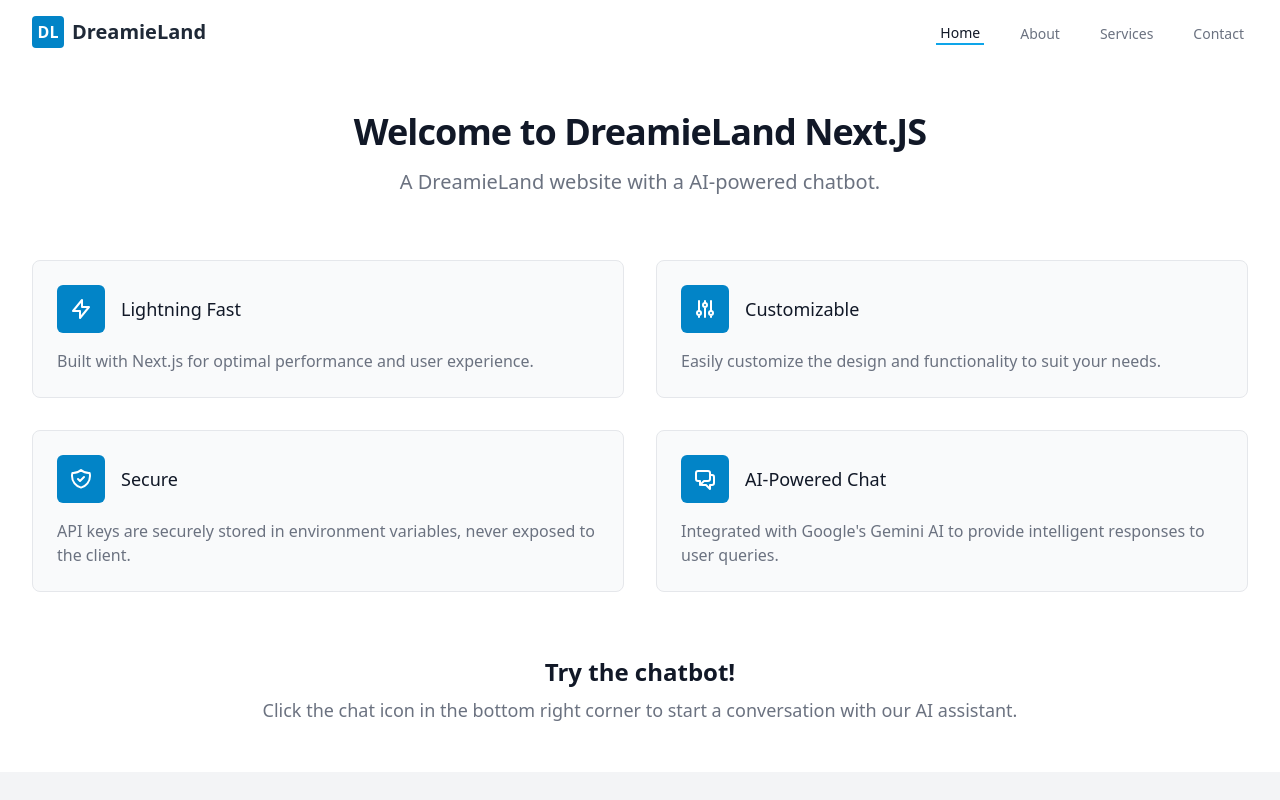
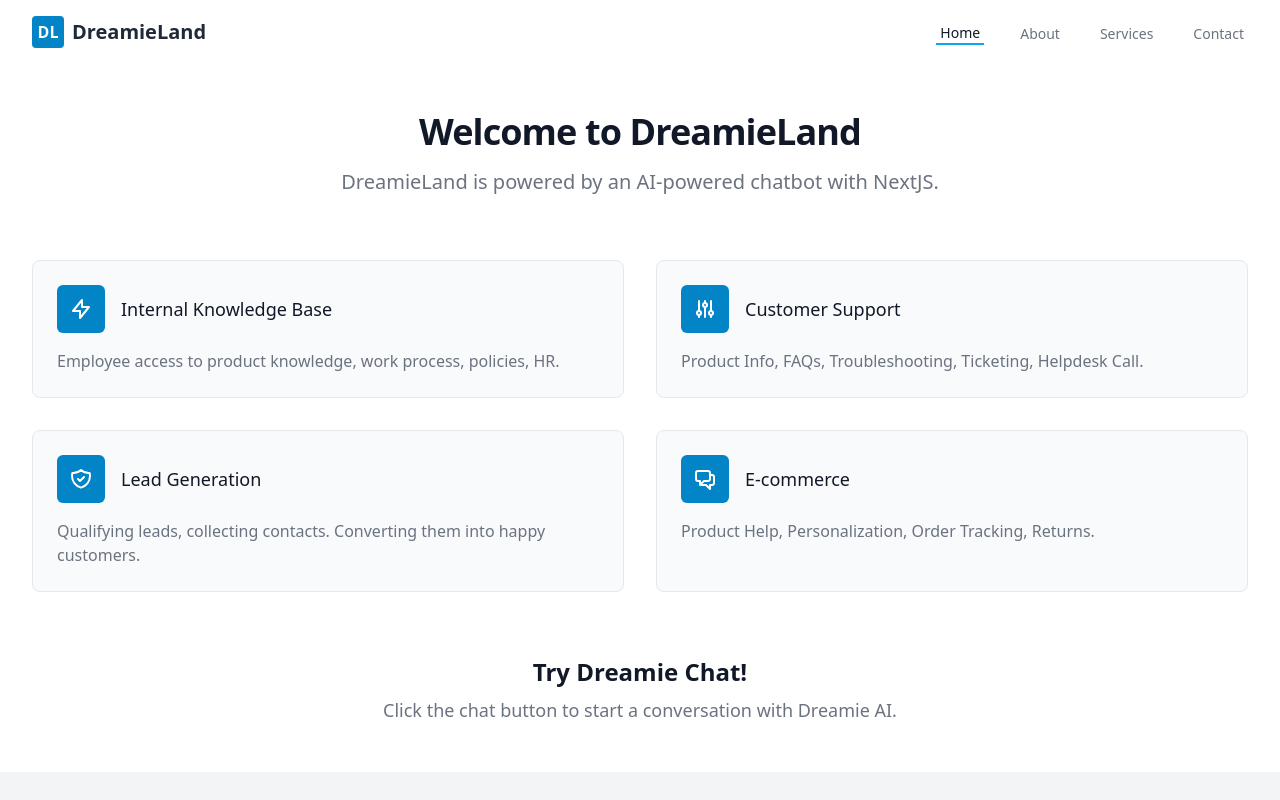
Before and after one commit to superwave135/gemini_chatbot, a Next.js app: page / in a window 1280 px wide. Shown: the top 800 px of the page. Built offline with nearby package versions, Linux system fonts and the light colour scheme.

Commit message:
more editing in index.js and layout.js

```diff
--- a/pages/index.js
+++ b/pages/index.js
@@ -14,10 +14,10 @@ export default function Home() {
         <div className="max-w-7xl mx-auto px-4 sm:px-6 lg:px-8">
           <div className="lg:text-center">
             <h1 className="text-3xl font-extrabold tracking-tight text-gray-900 sm:text-4xl">
-              Welcome to DreamieLand Next.JS
+              Welcome to DreamieLand
             </h1>
             <p className="mt-4 max-w-2xl text-xl text-gray-500 lg:mx-auto">
-              A DreamieLand website with a AI-powered chatbot.
+              DreamieLand is powered by an AI-powered chatbot with NextJS.
             </p>
           </div>
 
@@ -31,10 +31,10 @@ export default function Home() {
                       <path strokeLinecap="round" strokeLinejoin="round" strokeWidth={2} d="M13 10V3L4 14h7v7l9-11h-7z" />
                     </svg>
                   </div>
-                  <h2 className="ml-4 text-lg font-medium text-gray-900">Lightning Fast</h2>
+                  <h2 className="ml-4 text-lg font-medium text-gray-900">Internal Knowledge Base</h2>
                 </div>
                 <p className="mt-4 text-base text-gray-500">
-                  Built with Next.js for optimal performance and user experience.
+                  Employee access to product knowledge, work process, policies, HR.
                 </p>
               </div>
 
@@ -46,10 +46,10 @@ export default function Home() {
                       <path strokeLinecap="round" strokeLinejoin="round" strokeWidth={2} d="M12 6V4m0 2a2 2 0 100 4m0-4a2 2 0 110 4m-6 8a2 2 0 100-4m0 4a2 2 0 110-4m0 4v2m0-6V4m6 6v10m6-2a2 2 0 100-4m0 4a2 2 0 110-4m0 4v2m0-6V4" />
                     </svg>
                   </div>
-                  <h2 className="ml-4 text-lg font-medium text-gray-900">Customizable</h2>
+                  <h2 className="ml-4 text-lg font-medium text-gray-900">Customer Support</h2>
                 </div>
                 <p className="mt-4 text-base text-gray-500">
-                  Easily customize the design and functionality to suit your needs.
+                  Product Info, FAQs, Troubleshooting, Ticketing, Helpdesk Call.
                 </p>
               </div>
 
@@ -61,10 +61,10 @@ export default function Home() {
                       <path strokeLinecap="round" strokeLinejoin="round" strokeWidth={2} d="M9 12l2 2 4-4m5.618-4.016A11.955 11.955 0 0112 2.944a11.955 11.955 0 01-8.618 3.04A12.02 12.02 0 003 9c0 5.591 3.824 10.29 9 11.622 5.176-1.332 9-6.03 9-11.622 0-1.042-.133-2.052-.382-3.016z" />
                     </svg>
                   </div>
-                  <h2 className="ml-4 text-lg font-medium text-gray-900">Secure</h2>
+                  <h2 className="ml-4 text-lg font-medium text-gray-900">Lead Generation</h2>
                 </div>
                 <p className="mt-4 text-base text-gray-500">
-                  API keys are securely stored in environment variables, never exposed to the client.
+                  Qualifying leads, collecting contacts. Converting them into happy customers.
                 </p>
               </div>
 
@@ -76,10 +76,10 @@ export default function Home() {
                       <path strokeLinecap="round" strokeLinejoin="round" strokeWidth={2} d="M17 8h2a2 2 0 012 2v6a2 2 0 01-2 2h-2v4l-4-4H9a1.994 1.994 0 01-1.414-.586m0 0L11 14h4a2 2 0 002-2V6a2 2 0 00-2-2H5a2 2 0 00-2 2v6a2 2 0 002 2h2v4l.586-.586z" />
                     </svg>
                   </div>
-                  <h2 className="ml-4 text-lg font-medium text-gray-900">AI-Powered Chat</h2>
+                  <h2 className="ml-4 text-lg font-medium text-gray-900">E-commerce</h2>
                 </div>
                 <p className="mt-4 text-base text-gray-500">
-                  Integrated with Google's Gemini AI to provide intelligent responses to user queries.
+                  Product Help, Personalization, Order Tracking, Returns.
                 </p>
               </div>
             </div>
@@ -88,10 +88,10 @@ export default function Home() {
           {/* Call-to-action section */}
           <div className="mt-16 text-center">
             <h2 className="text-2xl font-bold text-gray-900">
-              Try the chatbot!
+              Try Dreamie Chat!
             </h2>
             <p className="mt-2 text-lg text-gray-500">
-              Click the chat icon in the bottom right corner to start a conversation with our AI assistant.
+              Click the chat button to start a conversation with Dreamie AI.
             </p>
           </div>
         </div>
```
